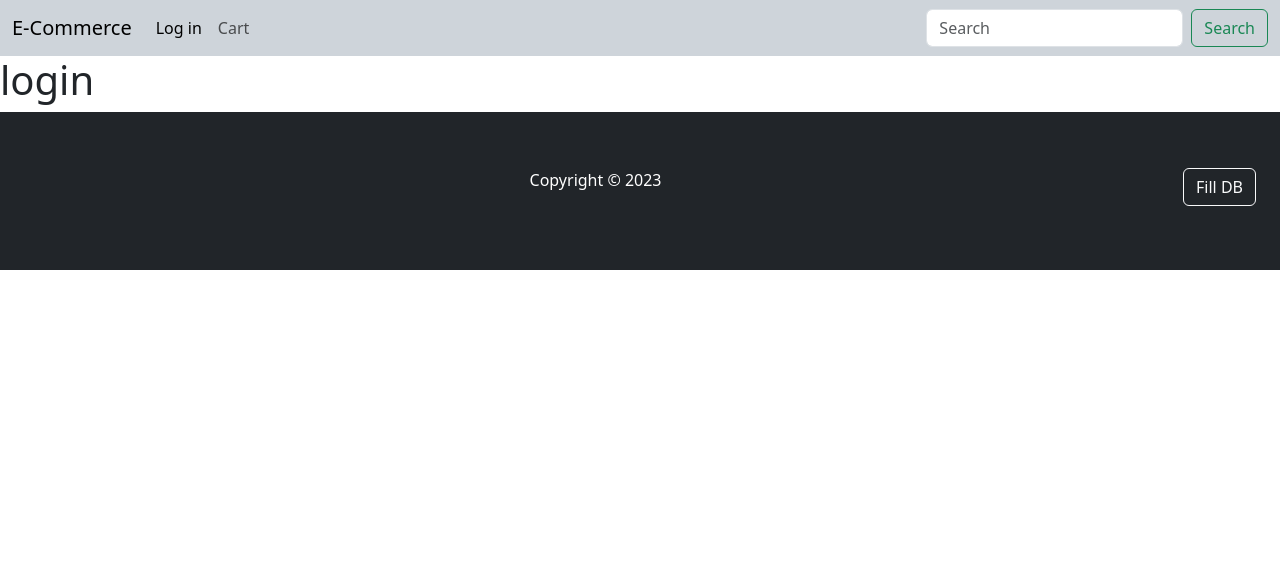
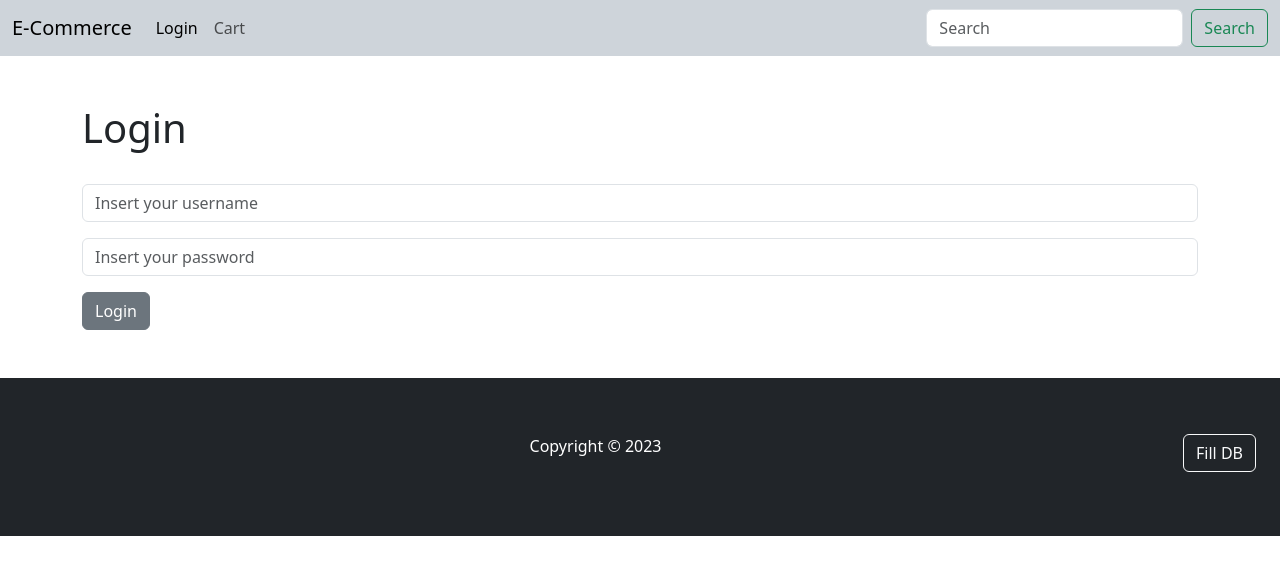
Before and after one commit to SoloValue/WT_project, a React (Vite) app in the folder frontend/: page /login in a window 1280 px wide. Shown: the top 574 px of the page. Built offline with nearby package versions, Linux system fonts and the light colour scheme.

Commit message:
Improved login page

```diff
--- a/frontend/src/App.jsx
+++ b/frontend/src/App.jsx
@@ -5,6 +5,7 @@ import axios from "axios";
 // pages
 import Home from './pages/Home'
 import Login from './pages/Login'
+import Cart from './pages/Cart'
 
 // components
 import Navbar from './components/Navbar'
@@ -24,9 +25,10 @@ function App() {
         setCart={setCart}
       />} />
       <Route path='/login' element={<Login />} />
+      <Route path='/cart' element={<Cart />} />
     </Routes>
     <Footer />
   </>
 }
 
-export default App;
+export default App
--- a/frontend/src/components/Card.jsx
+++ b/frontend/src/components/Card.jsx
@@ -20,4 +20,4 @@ function Card(props) {
   </div>
 }
 
-export default Card;
+export default Card
--- a/frontend/src/components/Navbar.jsx
+++ b/frontend/src/components/Navbar.jsx
@@ -1,17 +1,13 @@
-import { useState } from "react";
+import { Link, useMatch, useResolvedPath } from 'react-router-dom'
 
 function Navbar(props) {
   return <nav className="navbar navbar-expand-lg bg-dark-subtle">
     <div className="container-fluid">
-      <a className="navbar-brand" href="/">E-Commerce</a>
+      <Link className="navbar-brand" to="/">E-Commerce</Link>
       <div className="collapse navbar-collapse" id="navbarSupportedContent">
         <ul className="navbar-nav me-auto mb-2 mb-lg-0">
-          <li className="nav-item">
-            <a className="nav-link active" aria-current="page" href="/login">Log in</a>
-          </li>
-          <li className="nav-item">
-            <a className="nav-link" href="#">Cart</a>
-          </li>
+          <CustomLink to='/login'>Login</CustomLink>
+          <CustomLink to='/cart'>Cart</CustomLink>
         </ul>
         <form className="d-flex" role="search">
           <input className="form-control me-2" type="search" placeholder="Search" aria-label="Search" />
@@ -22,4 +18,19 @@ function Navbar(props) {
   </nav>
 }
 
-export default Navbar;
+function CustomLink({ to, children, ...props }) {
+  const resolvedPath = useResolvedPath(to)
+  const isActive = useMatch({ path: resolvedPath.pathname, end: true })
+  return <>
+    <li className='nav-item'>
+      <Link
+        to={to}
+        className={isActive ? 'nav-link active' : 'nav-link'}
+        {...props}>
+        {children}
+      </Link>
+    </li>
+  </>
+}
+
+export default Navbar
--- /dev/null
+++ b/frontend/src/pages/Cart.jsx
@@ -0,0 +1,7 @@
+function Cart(props) {
+  return <>
+    <h1>Cart</h1>
+  </>
+}
+
+export default Cart
--- a/frontend/src/pages/Home.jsx
+++ b/frontend/src/pages/Home.jsx
@@ -1,5 +1,5 @@
 import { useEffect, useState } from 'react'
-import axios from "axios";
+import axios from "axios"
 
 import Section from '../components/Section'
 
@@ -34,4 +34,4 @@ function Home(props) {
   </>
 }
 
-export default Home;
+export default Home
--- a/frontend/src/pages/Login.jsx
+++ b/frontend/src/pages/Login.jsx
@@ -1,7 +1,49 @@
+import { useState } from 'react'
+import axios from "axios"
+
 function Login(props) {
+
+  const [state, setState] = useState({
+    username: "",
+    password: ""
+  });
+
+  function handleChange(e) {
+    setState({
+      ...state,
+      [e.target.name]: e.target.value
+    });
+  }
+
+  function sendLoginRequest(event) {
+    event.preventDefault();
+
+    axios
+      .post('/login', {
+        'username': state.username,
+        'password': state.password
+      })
+      .then((response) => console.log(response))
+      .catch((err) => console.log(err))
+  }
+
   return <>
-    <h1>login</h1>
+    <br /><br />
+    <div className="container">
+      <h1>Login</h1>
+      <br />
+      <form onSubmit={sendLoginRequest}>
+        <div className="mb-3">
+          <input type="text" className="form-control" name="username" value={state.username} onChange={handleChange} placeholder="Insert your username" />
+        </div>
+        <div className="mb-3">
+          <input type="password" className="form-control" name="password" value={state.password} onChange={handleChange} placeholder="Insert your password" />
+        </div>
+        <button type="submit" className="btn btn-secondary">Login</button>
+      </form>
+    </div>
+    <br /><br />
   </>
 }
 
-export default Login;
+export default Login
```
